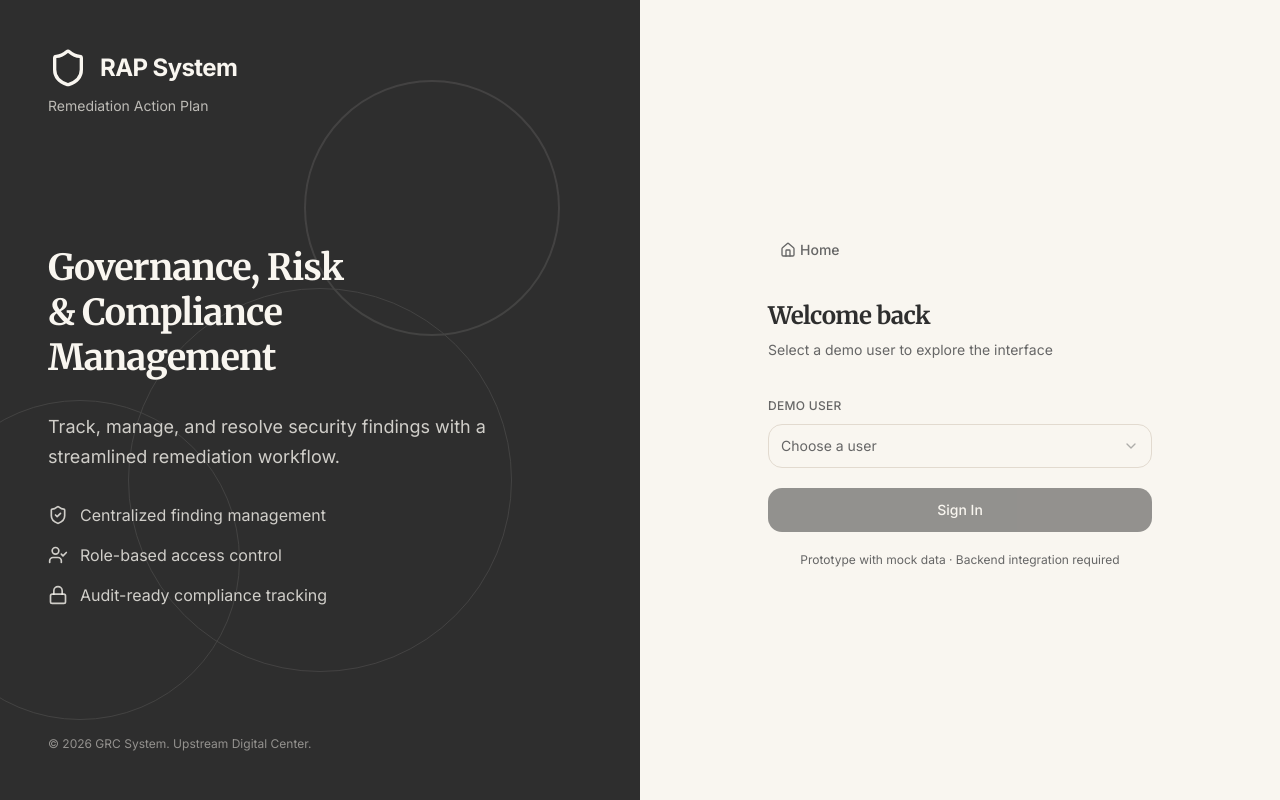
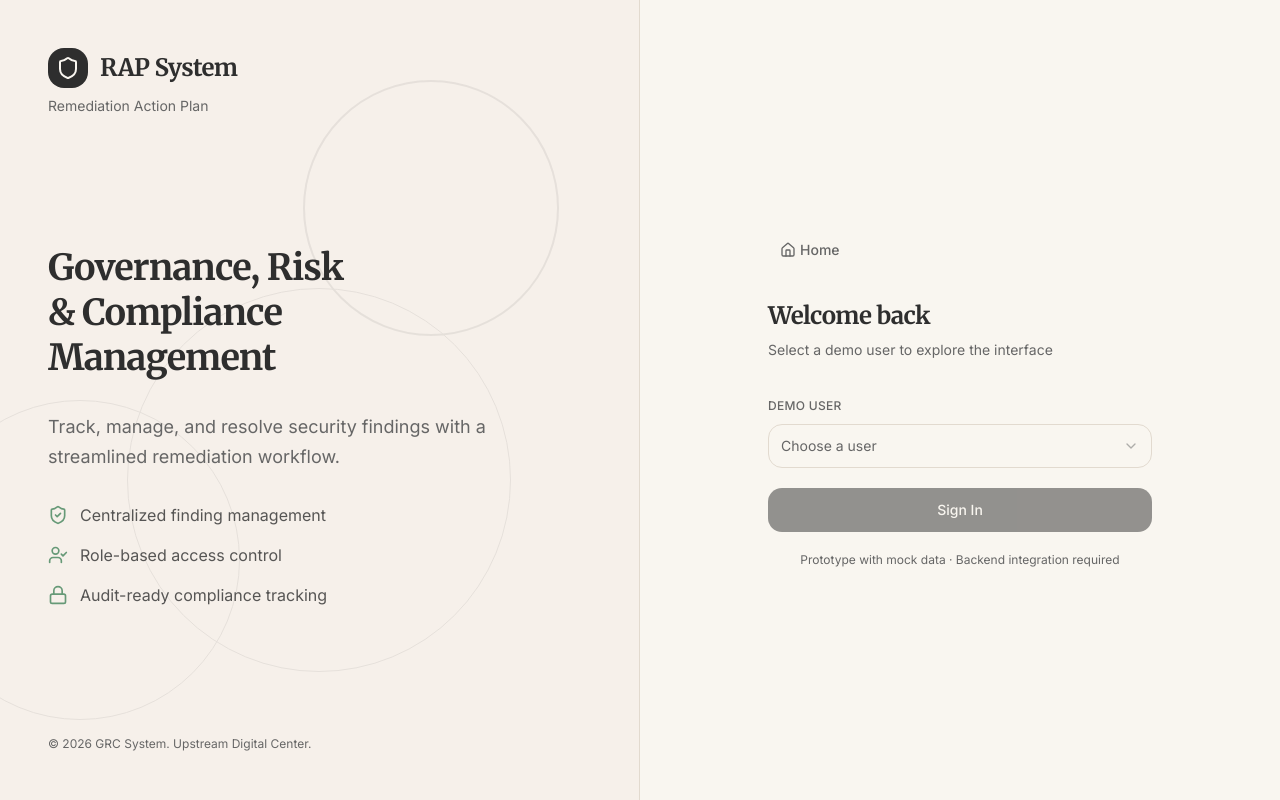
Before and after one commit to xmax2142-rgb/insight-canvas-7631, a React (Vite) app: page /remediation in a window 1280 px wide. Built offline with nearby package versions, Linux system fonts and the light colour scheme; the HTML template or start-up script is replaced by a standard one.

Commit message:
Changes
Co-authored-by: xmax2142-rgb <227549295+xmax2142-rgb@users.noreply.github.com>

```diff
--- a/src/pages/RemediationLogin.tsx
+++ b/src/pages/RemediationLogin.tsx
@@ -26,45 +26,47 @@ const RemediationLogin = () => {
   return (
     <div className="min-h-screen flex">
       {/* Left branded panel */}
-      <div className="hidden lg:flex lg:w-1/2 bg-primary relative overflow-hidden flex-col justify-between p-12 text-primary-foreground">
+      <div className="hidden lg:flex lg:w-1/2 bg-card border-r border-border relative overflow-hidden flex-col justify-between p-12 text-foreground">
         <div className="relative z-10">
           <div className="flex items-center gap-3 mb-2">
-            <Shield className="h-10 w-10" />
-            <span className="text-2xl font-bold tracking-tight">RAP System</span>
+            <div className="w-10 h-10 bg-primary rounded-lg flex items-center justify-center">
+              <Shield className="h-6 w-6 text-primary-foreground" />
+            </div>
+            <span className="text-2xl font-bold tracking-tight font-serif">RAP System</span>
           </div>
-          <p className="text-primary-foreground/70 text-sm">Remediation Action Plan</p>
+          <p className="text-muted-foreground text-sm">Remediation Action Plan</p>
         </div>
 
         <div className="relative z-10 space-y-8">
-          <h2 className="text-4xl font-bold leading-tight">
+          <h2 className="text-4xl font-bold leading-tight font-serif">
             Governance, Risk<br />& Compliance<br />Management
           </h2>
-          <p className="text-primary-foreground/80 text-lg max-w-md leading-relaxed">
+          <p className="text-muted-foreground text-lg max-w-md leading-relaxed">
             Track, manage, and resolve security findings with a streamlined remediation workflow.
           </p>
           <div className="space-y-4">
-            <div className="flex items-center gap-3 text-primary-foreground/80">
-              <ShieldCheck className="h-5 w-5 flex-shrink-0" />
+            <div className="flex items-center gap-3 text-foreground/80">
+              <ShieldCheck className="h-5 w-5 flex-shrink-0 text-accent" />
               <span>Centralized finding management</span>
             </div>
-            <div className="flex items-center gap-3 text-primary-foreground/80">
-              <UserCheck className="h-5 w-5 flex-shrink-0" />
+            <div className="flex items-center gap-3 text-foreground/80">
+              <UserCheck className="h-5 w-5 flex-shrink-0 text-accent" />
               <span>Role-based access control</span>
             </div>
-            <div className="flex items-center gap-3 text-primary-foreground/80">
-              <Lock className="h-5 w-5 flex-shrink-0" />
+            <div className="flex items-center gap-3 text-foreground/80">
+              <Lock className="h-5 w-5 flex-shrink-0 text-accent" />
               <span>Audit-ready compliance tracking</span>
             </div>
           </div>
         </div>
 
-        <p className="relative z-10 text-xs text-primary-foreground/50">© 2026 GRC System. Upstream Digital Center.</p>
+        <p className="relative z-10 text-xs text-muted-foreground">© 2026 GRC System. Upstream Digital Center.</p>
 
         {/* Decorative elements */}
-        <div className="absolute inset-0 opacity-10">
-          <div className="absolute top-20 right-20 w-64 h-64 rounded-full border-2 border-primary-foreground" />
-          <div className="absolute bottom-32 right-32 w-96 h-96 rounded-full border border-primary-foreground" />
-          <div className="absolute top-1/2 -left-20 w-80 h-80 rounded-full border border-primary-foreground" />
+        <div className="absolute inset-0 opacity-[0.08]">
+          <div className="absolute top-20 right-20 w-64 h-64 rounded-full border-2 border-foreground" />
+          <div className="absolute bottom-32 right-32 w-96 h-96 rounded-full border border-foreground" />
+          <div className="absolute top-1/2 -left-20 w-80 h-80 rounded-full border border-foreground" />
         </div>
       </div>
 
```
